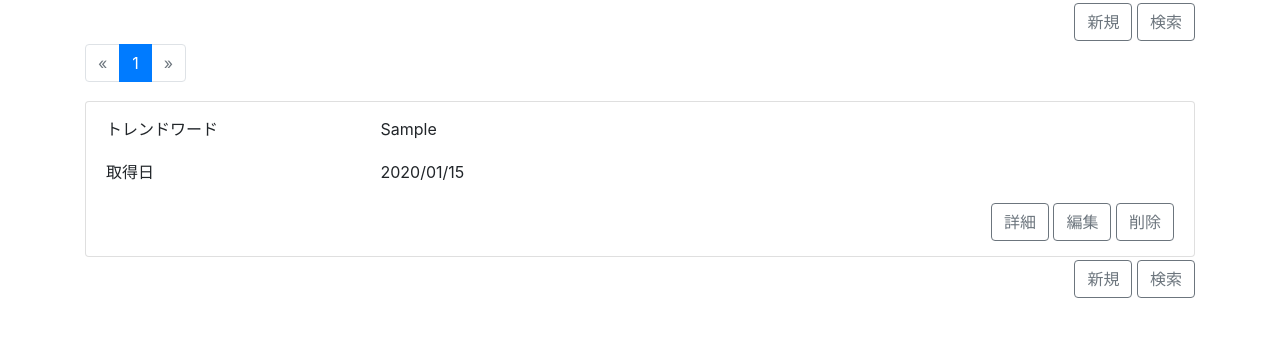
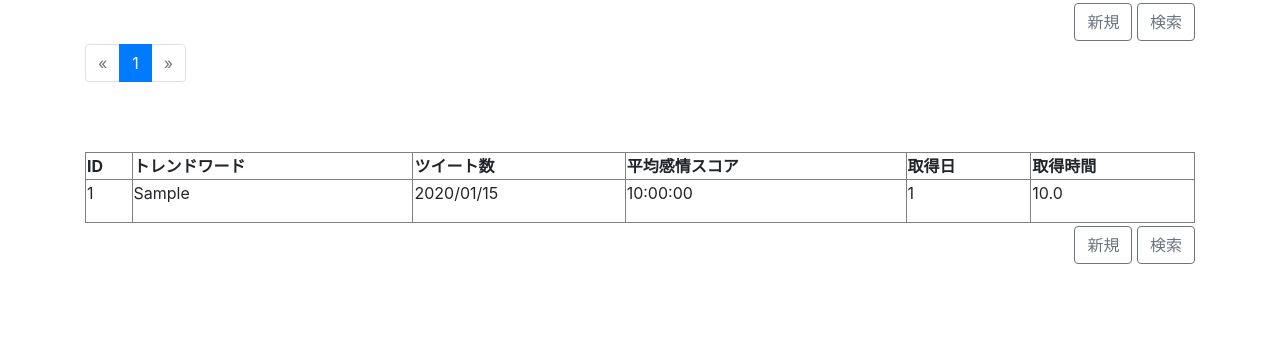
Before and after one commit to Maruo110/django, a Django app: page / in a window 1280 px wide. Shown: the part 56-393 px from the top of the page. Run offline with Django 3.2, Linux system fonts and the light colour scheme; a user stored in the database is signed in; tables that the repository leaves empty hold one stand-in row (values such as "Sample post"); some libraries are stand-ins or nearby versions.

Commit message:
とりあえず表形式に変更

```diff
--- a/app/templates/app/trend_filter.html
+++ b/app/templates/app/trend_filter.html
@@ -38,43 +38,37 @@
 			{% include "./_pagination.html" %}
 		</div>
 	</div>
-
+	<br>
+	<br>
 	<div class="row">
 		<div class="col-12">
 			<ul class="list-group">
-				{% for trend in trend_list %}
-				<li class="list-group-item">
-					<div class="row">
-						<div class="col-3">
-							<p>トレンドワード</p>
-						</div>
-						<div class="col-9">
-							<p>{{ trend.trendword }}</p>
-						</div>
-					</div>
-					<div class="row">
-						<div class="col-3">
-							<p>取得日</p>
-						</div>
-						<div class="col-9">
-							<p>{{trend.syutokuymd|date:"Y/m/d"}}</p>
-						</div>
-					</div>
-					<div class="row">
-						<div class="col-12">
-							<div class="float-right">
-								<a class="btn btn-outline-secondary " href="{% url 'detail' trend.pk %}">詳細</a>
-								<a class="btn btn-outline-secondary " href="{% url 'update' trend.pk %}">編集</a>
-								<a class="btn btn-outline-secondary " href="{% url 'delete' trend.pk %}">削除</a>
-							</div>
-						</div>
-					</div>
-				</li>
+				<table border="1">
+					<tr>
+						<th>ID</th>
+						<th>トレンドワード</th>
+						<th>ツイート数</th>
+						<th>平均感情スコア</th>
+						<th>取得日</th>
+						<th>取得時間</th>
+					</tr>
+
+					{% for trend in trend_list %}
+						<tr>
+							<td><p>{{ trend.pk }}</p></td>
+							<td><p>{{ trend.trendword }}</p></td>
+							<td><p>{{trend.syutokuymd|date:"Y/m/d"}}</p></td>
+							<td><p>{{ trend.syutokutime|date:"G:i:s" }}</p></td>
+							<td><p>{{ trend.tweetvolume }}</p></td>
+							<td><p>{{ trend.avetweetsentimentscore }}</p></td>
+						</tr>
+
 				{% empty %}
 				<li class="list-group-item">
 					対象のデータがありません
 				</li>
 				{% endfor %}
+				</table>
 			</ul>
 		</div>
 	</div>
```
